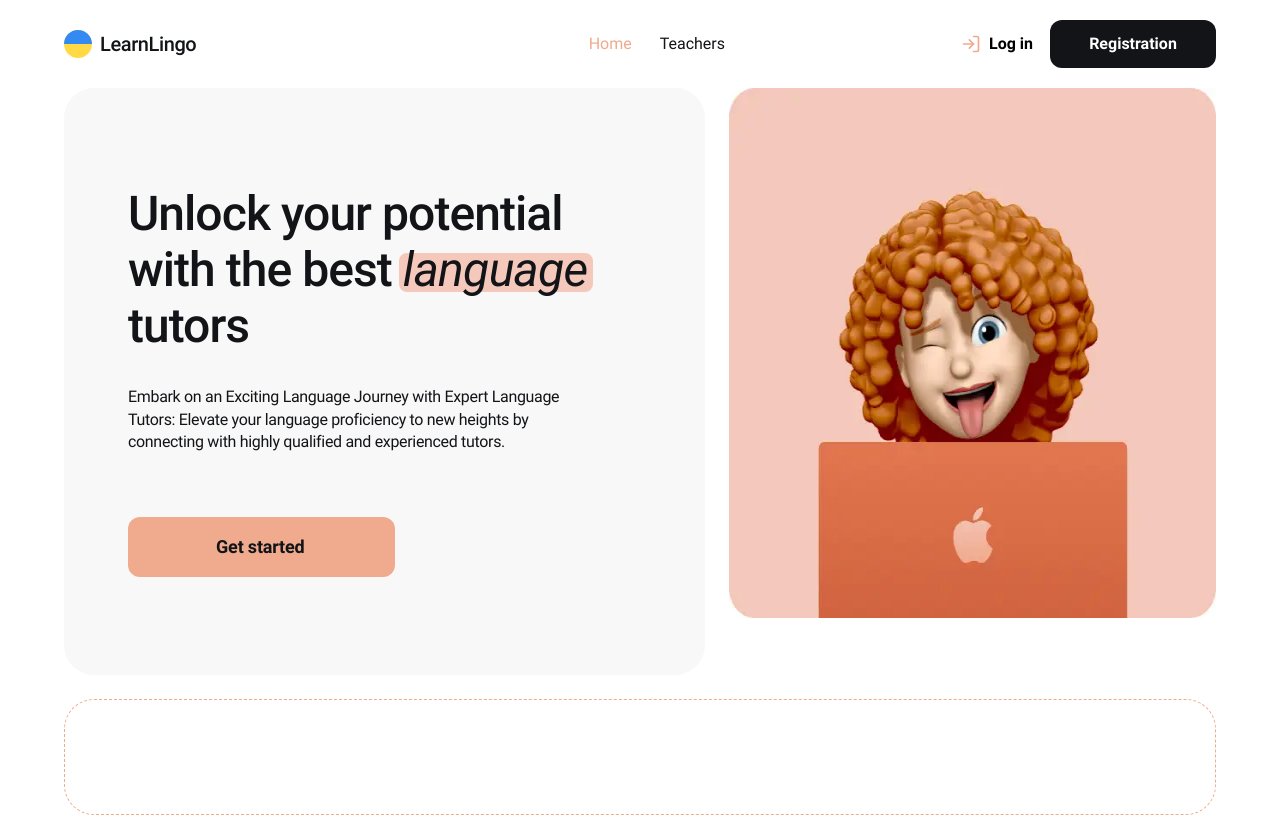
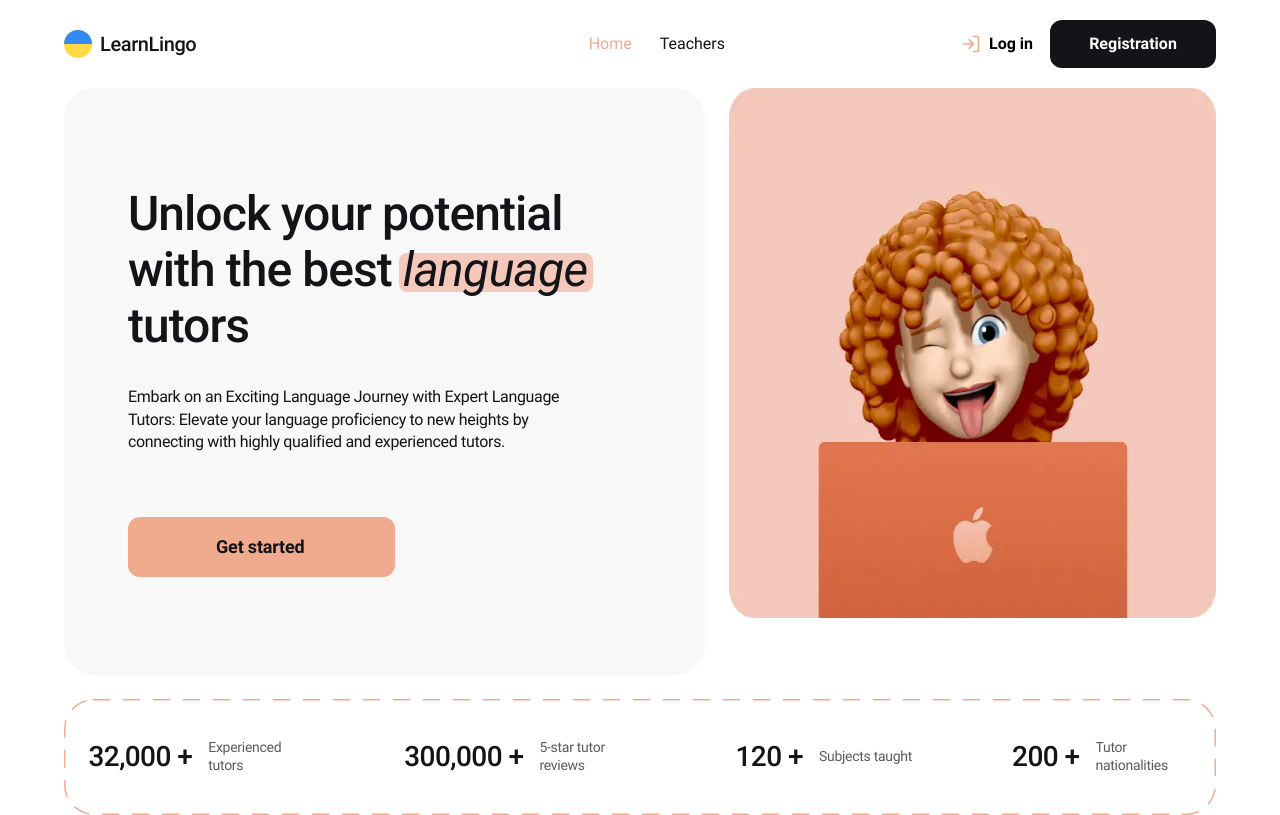
Before and after one commit to MykhailoVobolis/learn-lingo, a React (Vite) app: page / in a window 1280 px wide. Built offline with nearby package versions, Linux system fonts and the light colour scheme.

Commit message:
added home page

```diff
--- a/src/components/TutorFeaturesBar/TutorFeaturesBar.jsx
+++ b/src/components/TutorFeaturesBar/TutorFeaturesBar.jsx
@@ -1,5 +1,27 @@
 import css from "./TutorFeaturesBar.module.css";
 
 export function TutorFeaturesBar() {
-  return <div className={css.TutorFeaturesContainer}></div>;
+  return (
+    <ul className={css.TutorFeaturesContainer}>
+      <svg className={css.borderSvg} xmlns="http://www.w3.org/2000/svg">
+        <rect className={css.borderRect} x="0" y="0" width="100%" height="100%" rx="30" ry="30" />
+      </svg>
+      <li className={css.featurItem}>
+        <p className={css.featurValue}>32,000 +</p>
+        <p className={css.featurName}>Experienced tutors</p>
+      </li>
+      <li className={css.featurItem}>
+        <p className={css.featurValue}>300,000 +</p>
+        <p className={css.featurName}>5-star tutor reviews</p>
+      </li>
+      <li className={css.featurItem}>
+        <p className={css.featurValue}>120 +</p>
+        <p className={css.featurName}>Subjects taught</p>
+      </li>
+      <li className={css.featurItem}>
+        <p className={css.featurValue}>200 +</p>
+        <p className={css.featurName}>Tutor nationalities</p>
+      </li>
+    </ul>
+  );
 }
--- a/src/components/TutorFeaturesBar/TutorFeaturesBar.module.css
+++ b/src/components/TutorFeaturesBar/TutorFeaturesBar.module.css
@@ -1,6 +1,50 @@
 .TutorFeaturesContainer {
+  position: relative;
   width: 100%;
   height: 116px;
-  border: 1.5px dashed var(--main-button-color);
   border-radius: 30px;
+  overflow: hidden;
+  display: flex;
+  align-items: center;
+  justify-content: center;
+  gap: 100px;
 }
+
+.borderSvg {
+  position: absolute;
+  top: 0;
+  left: 0;
+  width: 100%;
+  height: 100%;
+  pointer-events: none;
+}
+
+.borderRect {
+  fill: none;
+  stroke: var(--main-button-color);
+  stroke-width: 3px;
+  stroke-dasharray: 15, 15;
+  stroke-linecap: round;
+  box-sizing: border-box;
+}
+
+.featurItem {
+  display: flex;
+  gap: 16px;
+  align-items: center;
+}
+
+.featurValue {
+  font-weight: 500;
+  font-size: 28px;
+  line-height: 1.14;
+  letter-spacing: -0.02em;
+}
+
+.featurName {
+  font-size: 14px;
+  line-height: 1.28571;
+  letter-spacing: -0.02em;
+  color: var(--main-dark-grey-color);
+  max-width: 96px;
+}
```
